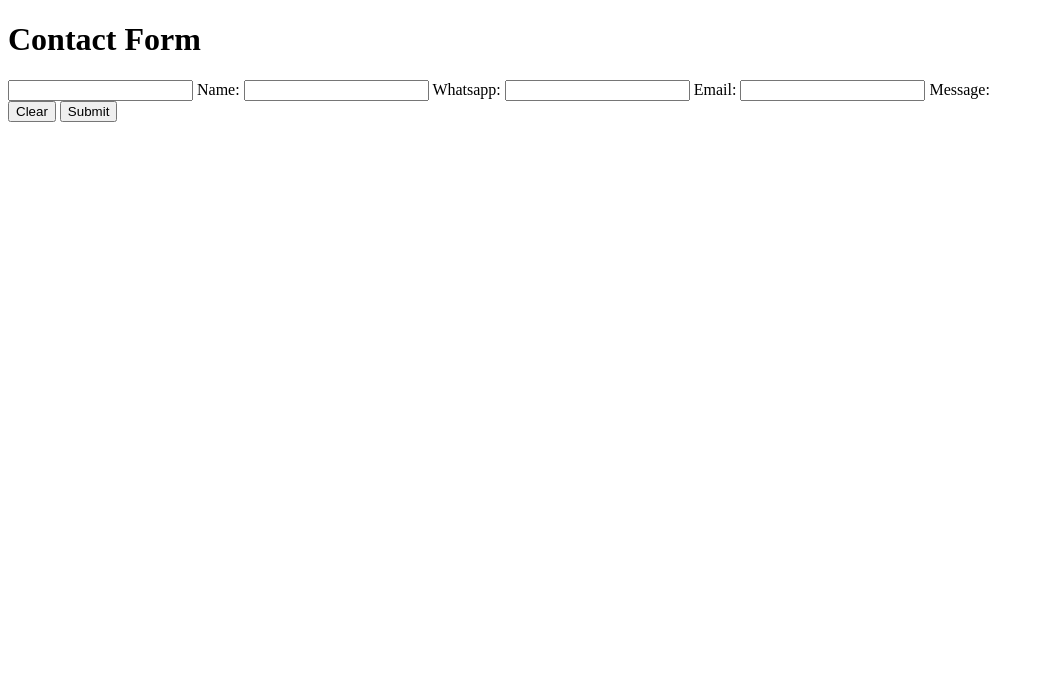
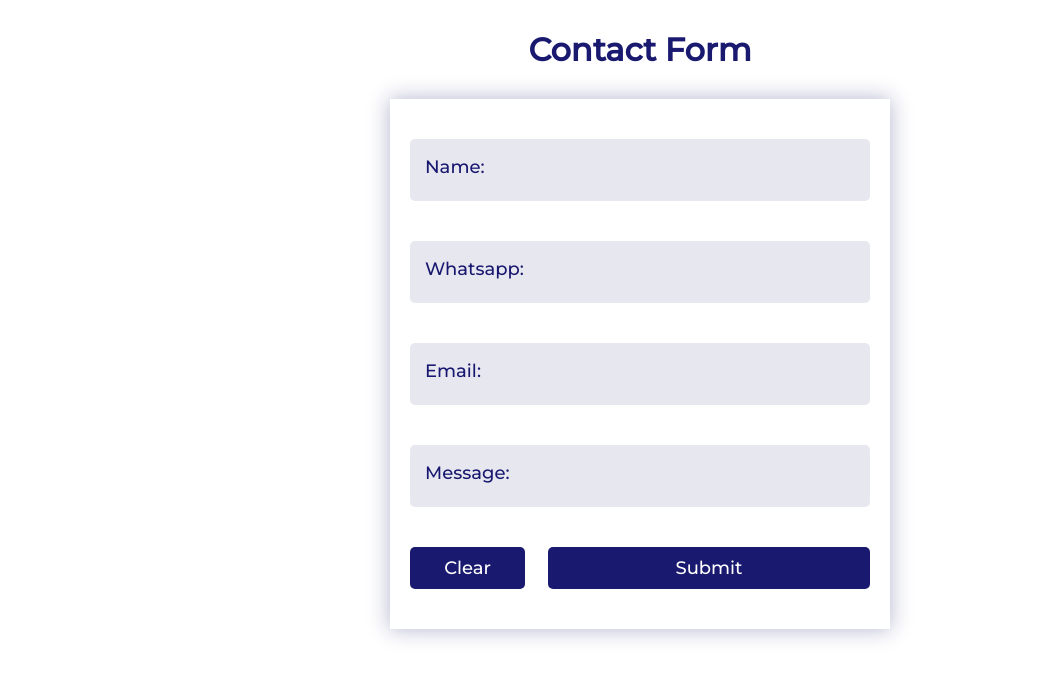
Before and after one commit to PaulaFAlves/userform_javascript, a plain HTML site: page index.html in a window 1280 px wide. Shown: the whole page, without its empty margins (0-1044 px from the left). Drawn offline with Linux system fonts and the light colour scheme.

Commit message:
added styles

```diff
--- a/index.html
+++ b/index.html
@@ -8,7 +8,7 @@
 </head>
 <body>
 	<header>
-		<h1 class="form_title">Contact Form</h1>
+		<h1 class="header_title">Contact Form</h1>
 	</header>
 	<form class="form">
 		<input class="form_input" type="text" />
--- a/styles.css
+++ b/styles.css
@@ -0,0 +1,67 @@
+@import url('https://fonts.googleapis.com/css2?family=Montserrat:wght@500&display=swap');
+* {
+	padding: 0;
+	margin: 0;
+	box-sizing: border-box;
+	font-family: 'Montserrat', sans-serif;
+}
+.header_title {
+	text-align: center;
+	margin: 30px;
+	color: #191970;
+}
+.form {
+	width: 500px;
+	max-width: 100%;
+	margin: auto;
+	padding: 40px 20px;
+	box-shadow: 0 0 20px 1px rgba(25, 25, 112, 0.3);
+	position: relative;
+}
+.form_input, .form_label, .form_submit {
+	display: block;
+	width: 100%;
+	font-size: 18px;
+}
+.form_input {
+	padding: 20px;
+	border: 0;
+	background-color: rgba(25, 25, 112, 0.1);
+	margin-bottom: 40px;
+	border-radius: 5px;
+}
+.form_input:focus {
+	outline: none;
+}
+.form_input:focus + .form_label {
+	margin-top: -130px;
+}
+.form_label {
+	padding-left: 15px;
+	position: absolute;
+	margin-top: -85px;
+	z-index: -20;
+	color: rgba(0, 0, 0, 1);
+	transition: all 0.2s;
+	color: #191970;
+}
+.form_btn {
+	display: flex;
+	justify-content: space-between;
+	align-items: center;
+}
+.form_submit {
+	background: #191970;
+	color: #fff;
+	padding: 10px 20px;
+	cursor: pointer;
+	border: none;
+	border-radius: 5px;
+	width: 25%;
+}
+.form_submit:nth-child(2) {
+	width: 70%;
+}
+.fijar {
+	margin-top: -135px;
+}
```
